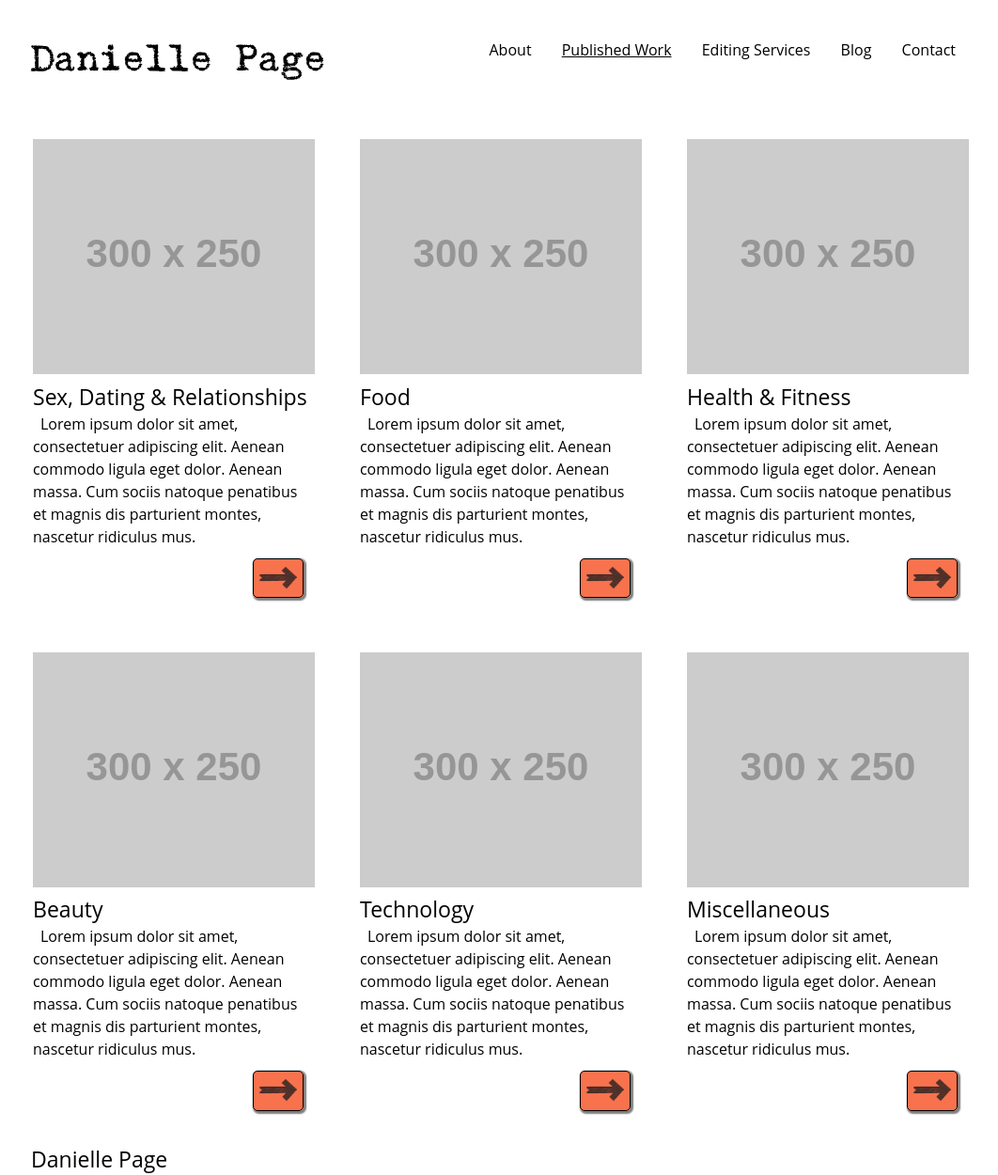
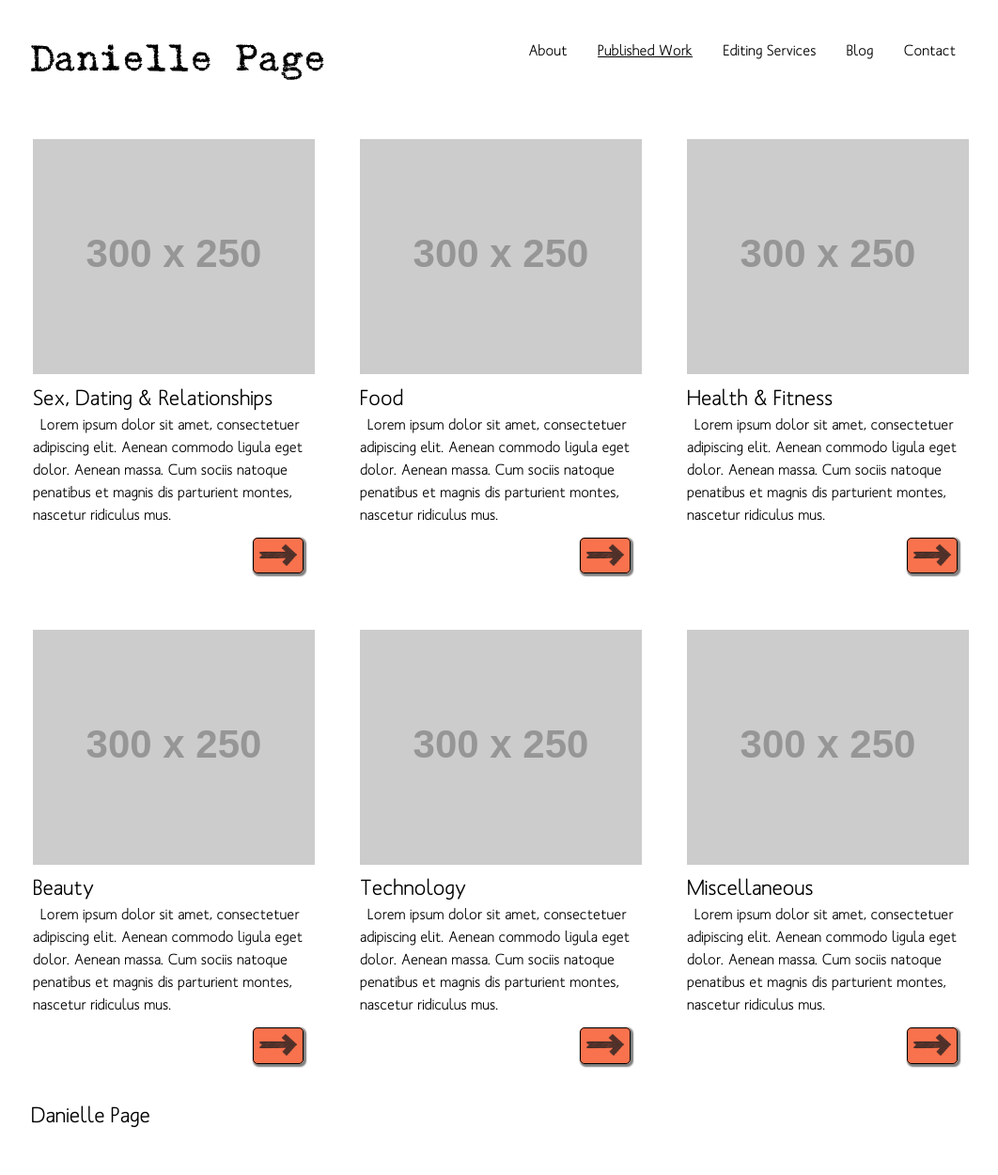
Before and after one commit to thedaniellepage/thedaniellepage, a Jekyll site: the page built from 01published-work.html, in a window 1280 px wide. Shown: the whole page at 94% size, without its empty margins (107-1169 px from the left). Built offline with Jekyll 4.4.1, drawn with Linux system fonts in a browser that asks for light colours; after the commit the page ends 1202 px from its top, so only the background shows below that.

Commit message:
font changes bitchh

```diff
--- a/css/main.css
+++ b/css/main.css
@@ -3,6 +3,10 @@
 	src: url(/fonts/gabriele-br.TTF);
 }
 
+@font-face {
+	font-family: bodyText;
+	src: url(/fonts/MankSans-Medium.ttf);
+}
 
 * {
 	box-sizing: border-box; /* check prefixes, this will make the border be included in the width of an element */
@@ -10,7 +14,7 @@
 
 
 body {
-  font-family: 'Open Sans', serif;
+  font-family: bodyText, serif;
   font-weight: 400;
   line-height: 1.5;
   color: black;
```
Also changed, not shown: fonts/MankSans-Medium.ttf (added).
